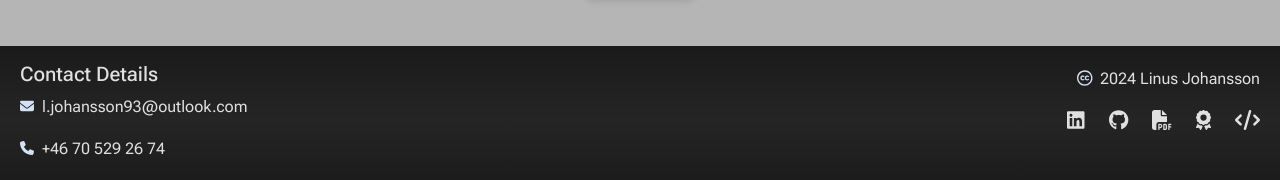
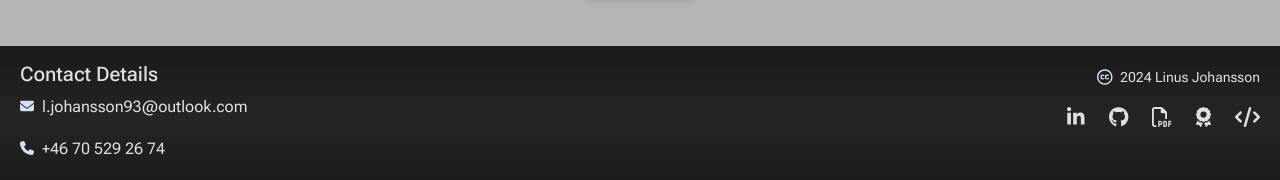
Before and after one commit to j0hanz/j0hanz-portfolio, a React (Create React App) app: page / in a window 1280 px wide. Shown: the part 4558-4738 px from the top of the page. Built offline with nearby package versions, Linux system fonts and the light colour scheme.

Commit message:
Refactor footer styles and icons

```diff
--- a/src/components/Footer.js
+++ b/src/components/Footer.js
@@ -2,17 +2,17 @@ import React, { useState } from 'react';
 import { Container, Row, Col, OverlayTrigger, Tooltip } from 'react-bootstrap';
 import { FontAwesomeIcon } from '@fortawesome/react-fontawesome';
 import {
-  faLinkedin,
+  faLinkedinIn,
   faGithub,
   faCreativeCommons,
 } from '@fortawesome/free-brands-svg-icons';
 import {
   faEnvelope,
   faPhone,
-  faFilePdf,
   faCode,
   faAward,
 } from '@fortawesome/free-solid-svg-icons';
+import { faFilePdf } from '@fortawesome/free-regular-svg-icons';
 import styles from './styles/Footer.module.css';
 import ModalCv from './ModalCv';
 
@@ -61,13 +61,13 @@ const Footer = () => {
           </Col>
           <Col md={6} className="text-md-end my-1">
             <p className="d-flex align-items-center justify-content-md-end">
-              <span className={styles.copyrightText}>
-                <FontAwesomeIcon
-                  icon={faCreativeCommons}
-                  className={styles.footerIcon}
-                />
+              <FontAwesomeIcon
+                icon={faCreativeCommons}
+                className={styles.footerIcon}
+              />
+              <small className={styles.copyrightText}>
                 2024 Linus Johansson
-              </span>
+              </small>
             </p>
             <div>
               <OverlayTrigger
@@ -83,7 +83,7 @@ const Footer = () => {
                   target="_blank"
                   aria-label="LinkedIn Profile"
                 >
-                  <FontAwesomeIcon icon={faLinkedin} size="lg" />
+                  <FontAwesomeIcon icon={faLinkedinIn} size="lg" />
                 </a>
               </OverlayTrigger>
 
```
